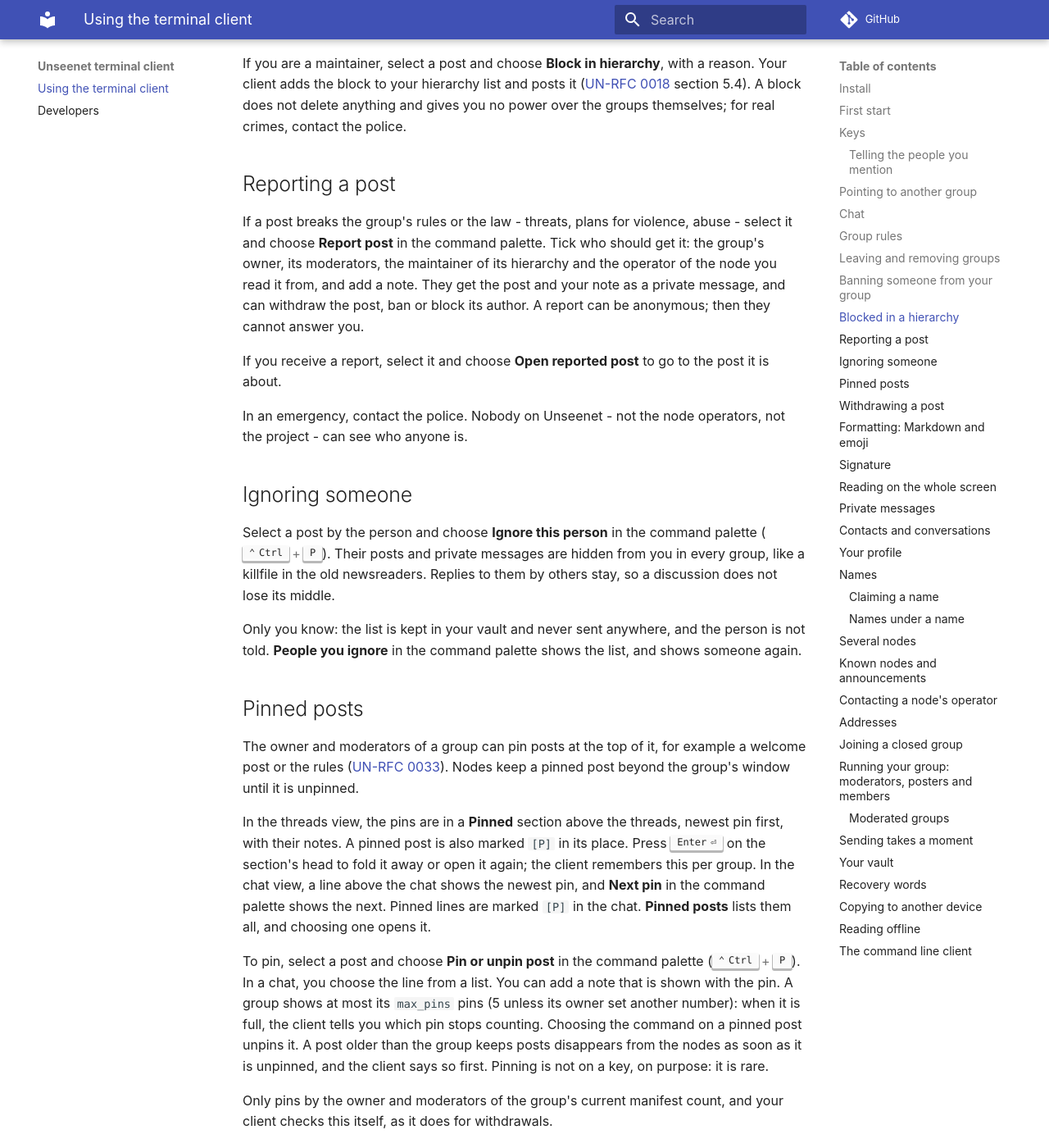
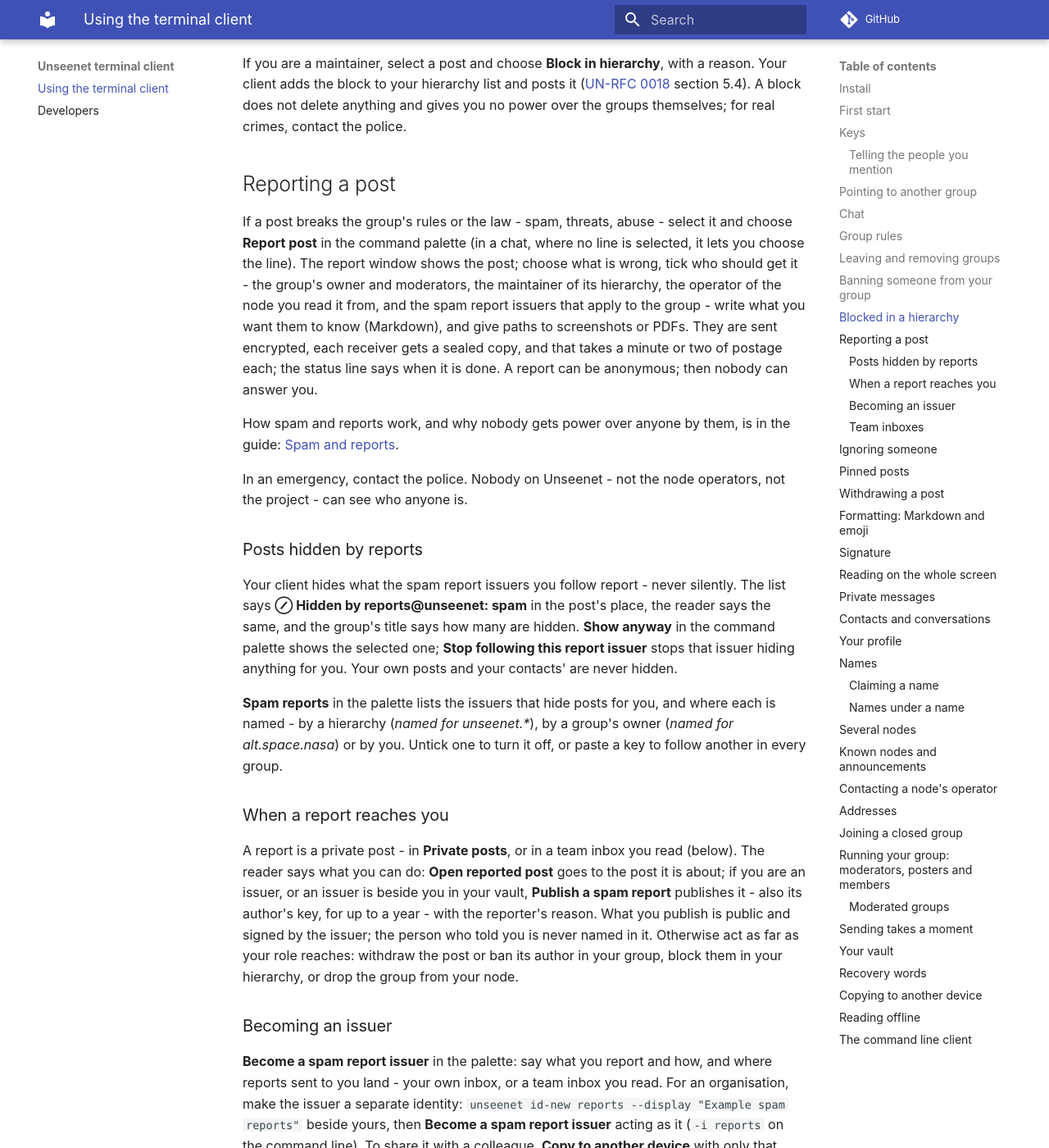
Before and after one commit to unseenet/unseenet-tui, an MkDocs documentation site: the page built from docs/client.md, in a window 1280 px wide and 1400 px high, scrolled down 9351 px. Shown: the whole window at 82% size. Built offline with MkDocs 1.6.1 and Material for MkDocs 9.7.7, drawn with Linux system fonts in a browser that asks for light colours; comment, search, counter and statistics services are not loaded; some of the changed text lies outside the part shown.

Commit message:
Publish as the issuer beside you; publishing says so; the manual's spam and reports (#47)
* Publish as the issuer beside you in your vault

* Publishing says so; the manual's spam and reports section

```diff
--- a/docs/client.md
+++ b/docs/client.md
@@ -324,19 +324,69 @@
 
 ## Reporting a post
 
-If a post breaks the group's rules or the law - threats, plans for
-violence, abuse - select it and choose **Report post** in the command
-palette. Tick who should get it: the group's owner, its moderators, the
-maintainer of its hierarchy and the operator of the node you read it
-from, and add a note. They get the post and your note as a private
-message, and can withdraw the post, ban or block its author. A report can
-be anonymous; then they cannot answer you.
+If a post breaks the group's rules or the law - spam, threats, abuse - select
+it and choose **Report post** in the command palette (in a chat, where no line
+is selected, it lets you choose the line). The report window shows the post;
+choose what is wrong, tick who should get it - the group's owner and
+moderators, the maintainer of its hierarchy, the operator of the node you read
+it from, and the spam report issuers that apply to the group - write what you
+want them to know (Markdown), and give paths to screenshots or PDFs. They are
+sent encrypted, each receiver gets a sealed copy, and that takes a minute or
+two of postage each; the status line says when it is done. A report can be
+anonymous; then nobody can answer you.
 
-If you receive a report, select it and choose **Open reported post** to
-go to the post it is about.
+How spam and reports work, and why nobody gets power over anyone by them, is in
+the guide: [Spam and reports](https://unseenet.org/guide/spam/).
 
 In an emergency, contact the police. Nobody on Unseenet - not the node
 operators, not the project - can see who anyone is.
+
+### Posts hidden by reports
+
+Your client hides what the spam report issuers you follow report - never
+silently. The list says **⊘ Hidden by reports@unseenet: spam** in the post's
+place, the reader says the same, and the group's title says how many are
+hidden. **Show anyway** in the command palette shows the selected one;
+**Stop following this report issuer** stops that issuer hiding anything for
+you. Your own posts and your contacts' are never hidden.
+
+**Spam reports** in the palette lists the issuers that hide posts for you, and
+where each is named - by a hierarchy (*named for unseenet.\**), by a group's
+owner (*named for alt.space.nasa*) or by you. Untick one to turn it off, or
+paste a key to follow another in every group.
+
+### When a report reaches you
+
+A report is a private post - in **Private posts**, or in a team inbox you read
+(below). The reader says what you can do: **Open reported post** goes to the
+post it is about; if you are an issuer, or an issuer is beside you in your
+vault, **Publish a spam report** publishes it - also its author's key, for up
+to a year - with the reporter's reason. What you publish is public and signed
+by the issuer; the person who told you is never named in it. Otherwise act as
+far as your role reaches: withdraw the post or ban its author in your group,
+block them in your hierarchy, or drop the group from your node.
+
+### Becoming an issuer
+
+**Become a spam report issuer** in the palette: say what you report and how,
+and where reports sent to you land - your own inbox, or a team inbox you read.
+For an organisation, make the issuer a separate identity: `unseenet id-new
+reports --display "Example spam reports"` beside yours, then **Become a spam
+report issuer** acting as it (`-i reports` on the command line). To share it
+with a colleague, **Copy to another device** with only that identity ticked;
+their client finds by itself that it is an issuer.
+
+For a group you own, **Edit group** has *Spam reports here*: the keys of the
+issuers your readers follow there by default, separated by spaces.
+
+### Team inboxes
+
+The post that adds you as a reader of a team inbox says *Ctrl+P: Read this
+inbox with the team*. The inbox is then listed under its name, and `r` there
+answers as the team - *Reply as Unseenet (operator)* - without your signature.
+If the owner removes you, the title says so; **Forget this team inbox** removes
+its key. As the owner of an inbox, **Who reads this inbox** adds readers by
+their key, removes them, and sets the name replies go out as.
 
 ## Ignoring someone
 
```
Also changed, not shown: CHANGELOG.md (+8 -0 lines), 3 other files.
